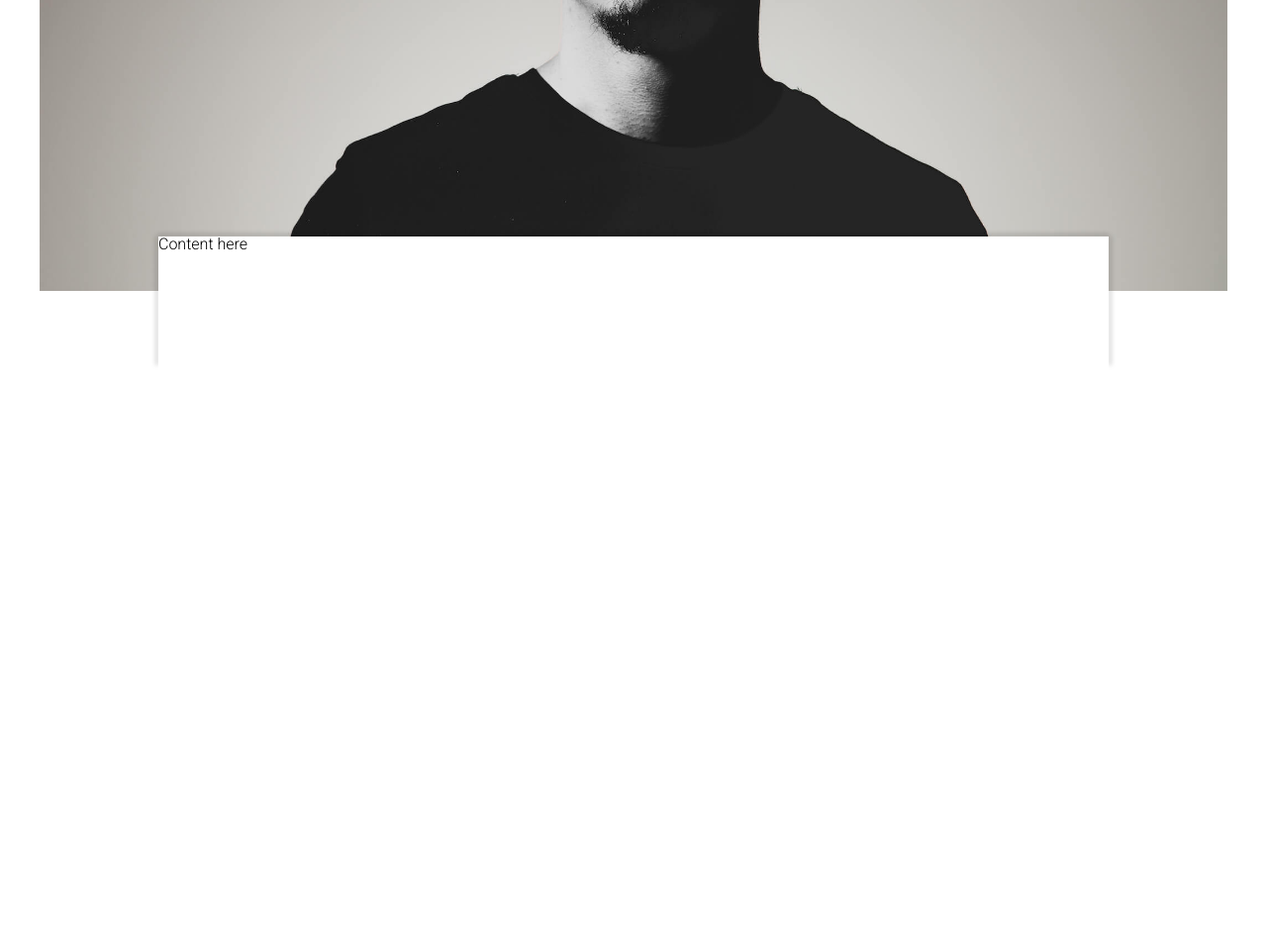
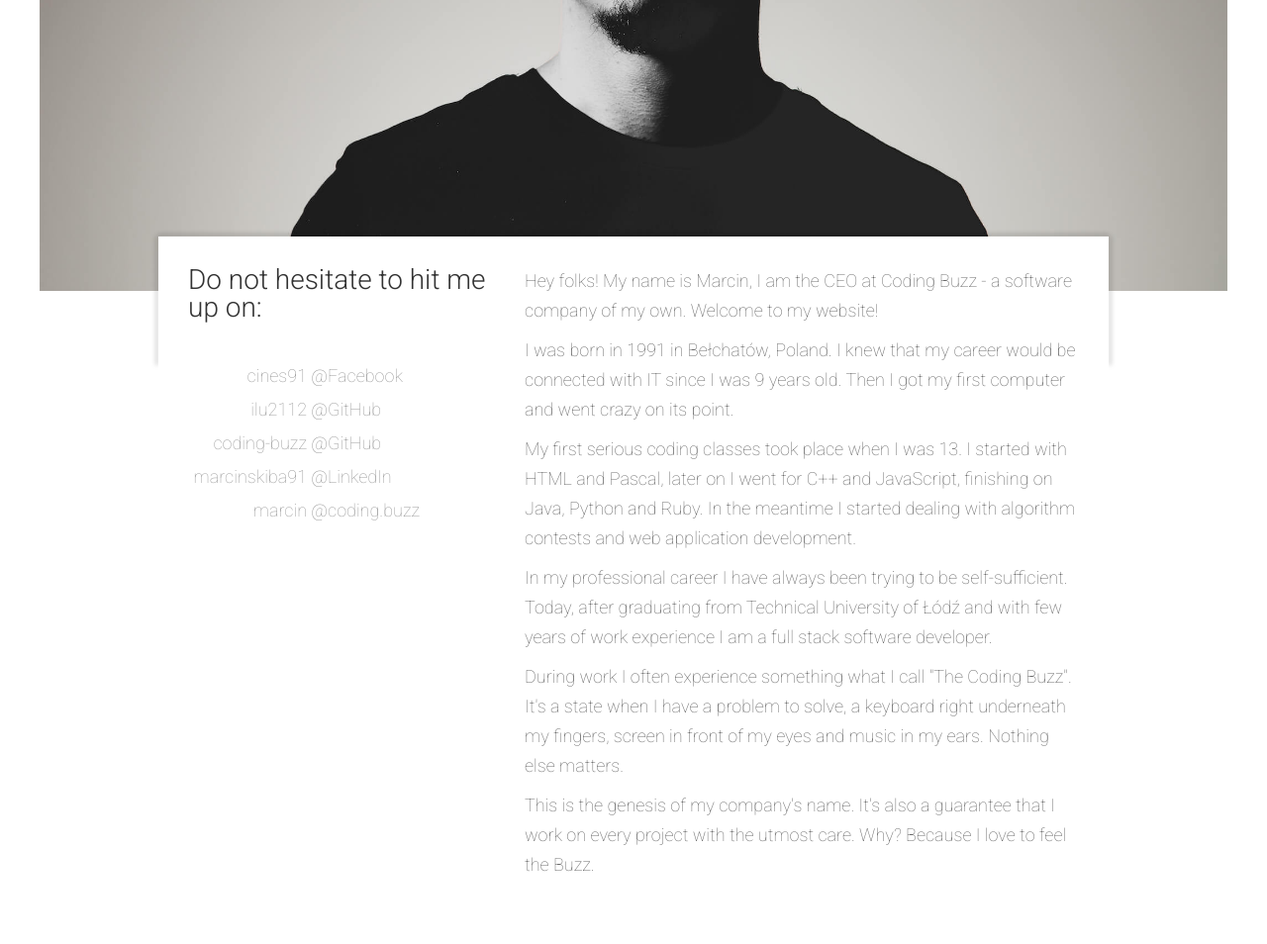
Before and after one commit to coding-buzz/hornet, a Django app: page / in a window 1280 px wide. Shown: the part 653-1607 px from the top of the page at 99% size. Before the commit the page ends 1022 px from the top, so only its background shows below. Run offline with Django 3.2, Linux system fonts and the light colour scheme; style sheets or scripts are compiled from the project's sources; some libraries are stand-ins or nearby versions.

Commit message:
Add 'about me' section to home page.

```diff
--- a/hornet/static/scss/base.scss
+++ b/hornet/static/scss/base.scss
@@ -4,6 +4,8 @@
 @import 'blocks/navbar';
 @import 'blocks/featured_image';
 @import 'blocks/page_content';
+
+@import 'pages/home_page';
 
 
 body {
@@ -14,4 +16,8 @@ body {
         margin: auto;
         max-width: 960px;
     }
+
+    .clearfix {
+        clear: both;
+    }
 }
--- a/hornet/static/scss/blocks/page_content.scss
+++ b/hornet/static/scss/blocks/page_content.scss
@@ -52,6 +52,21 @@
 
         .content {
             position: relative;
+            padding: 30px;
+            box-sizing: border-box;
+
+            p {
+                font-size: 18px;
+                color: #666666;
+                line-height: 30px;
+                font-weight: 100;
+                margin-bottom: 10px;
+            }
+
+            h2 {
+                font-size: 28px;
+                color: #333333;
+            }
         }
     }
 }
--- a/hornet/static/scss/general/fonts.scss
+++ b/hornet/static/scss/general/fonts.scss
@@ -1 +1 @@
-@import url(https://fonts.googleapis.com/css?family=Roboto:300,300italic);
+@import url(https://fonts.googleapis.com/css?family=Roboto:300,300italic,100,100italic);
--- /dev/null
+++ b/hornet/static/scss/pages/home_page.scss
@@ -0,0 +1,37 @@
+.home-page {
+    .about-me-section {
+        .social-links {
+            width: 340px;
+            float: left;
+            padding-right: 35px;
+            box-sizing: border-box;
+
+            .links {
+                margin-top: 40px;
+
+                li {
+                    margin-bottom: 4px;
+                }
+
+                .user-name {
+                    width: 120px;
+                    display: inline-block;
+                    text-align: right;
+                }
+
+                a {
+                    text-decoration: none;
+                    font-size: 18px;
+                    color: #999999;
+                    font-weight: 100;
+                    line-height: 30px;
+                }
+            }
+        }
+
+        .description {
+            width: 560px;
+            float: right;
+        }
+    }
+}
--- a/hornet/templates/home.html
+++ b/hornet/templates/home.html
@@ -3,7 +3,7 @@
 
 {% block content %}
     {% include "partials/featured_image.html" %}
-    <div class="page-content">
+    <div class="page-content home-page">
         <div class="wrapper">
             <div class="shadows">
                 <div class="left-shadow"></div>
@@ -12,7 +12,49 @@
                 <div class="inner-shadow-mask"></div>
             </div>
             <div class="content">
-                Content here
+                <div class="about-me-section">
+                    <div class="social-links">
+                        <h2>
+                            Do not hesitate to hit me up on:
+                        </h2>
+                        <ul class="links">
+                            <li>
+                                <a href="#">
+                                    <span class="user-name">cines91</span> @Facebook
+                                </a>
+                            </li>
+                            <li>
+                                <a href="#">
+                                    <span class="user-name">ilu2112</span> @GitHub
+                                </a>
+                            </li>
+                            <li>
+                                <a href="#">
+                                    <span class="user-name">coding-buzz</span> @GitHub
+                                </a>
+                            </li>
+                            <li>
+                                <a href="#">
+                                    <span class="user-name">marcinskiba91</span> @LinkedIn
+                                </a>
+                            </li>
+                            <li>
+                                <a href="#">
+                                    <span class="user-name">marcin</span> @coding.buzz
+                                </a>
+                            </li>
+                        </ul>
+                    </div>
+                    <div class="description">
+                        <p>Hey folks! My name is Marcin, I am the CEO at Coding Buzz - a software company of my own. Welcome to my website!</p>
+                        <p>I was born in 1991 in Bełchatów, Poland. I knew that my career would be connected with IT since I was 9 years old. Then I got my first computer and went crazy on its point.</p>
+                        <p>My first serious coding classes took place when I was 13. I started with HTML and Pascal, later on I went for C++ and JavaScript, finishing on Java, Python and Ruby. In the meantime I started dealing with algorithm contests and web application development.</p>
+                        <p>In my professional career I have always been trying to be self-sufficient. Today, after graduating from Technical University of Łódź and with few years of work experience I am a full stack software developer.</p>
+                        <p>During work I often experience something what I call "The Coding Buzz". It's a state when I have a problem to solve, a keyboard right underneath my fingers, screen in front of my eyes and music in my ears. Nothing else matters.</p>
+                        <p>This is the genesis of my company's name. It's also a guarantee that I work on every project with the utmost care. Why? Because I love to feel the Buzz.</p>
+                    </div>
+                    <div class="clearfix"></div>
+                </div>
             </div>
         </div>
     </div>
```
